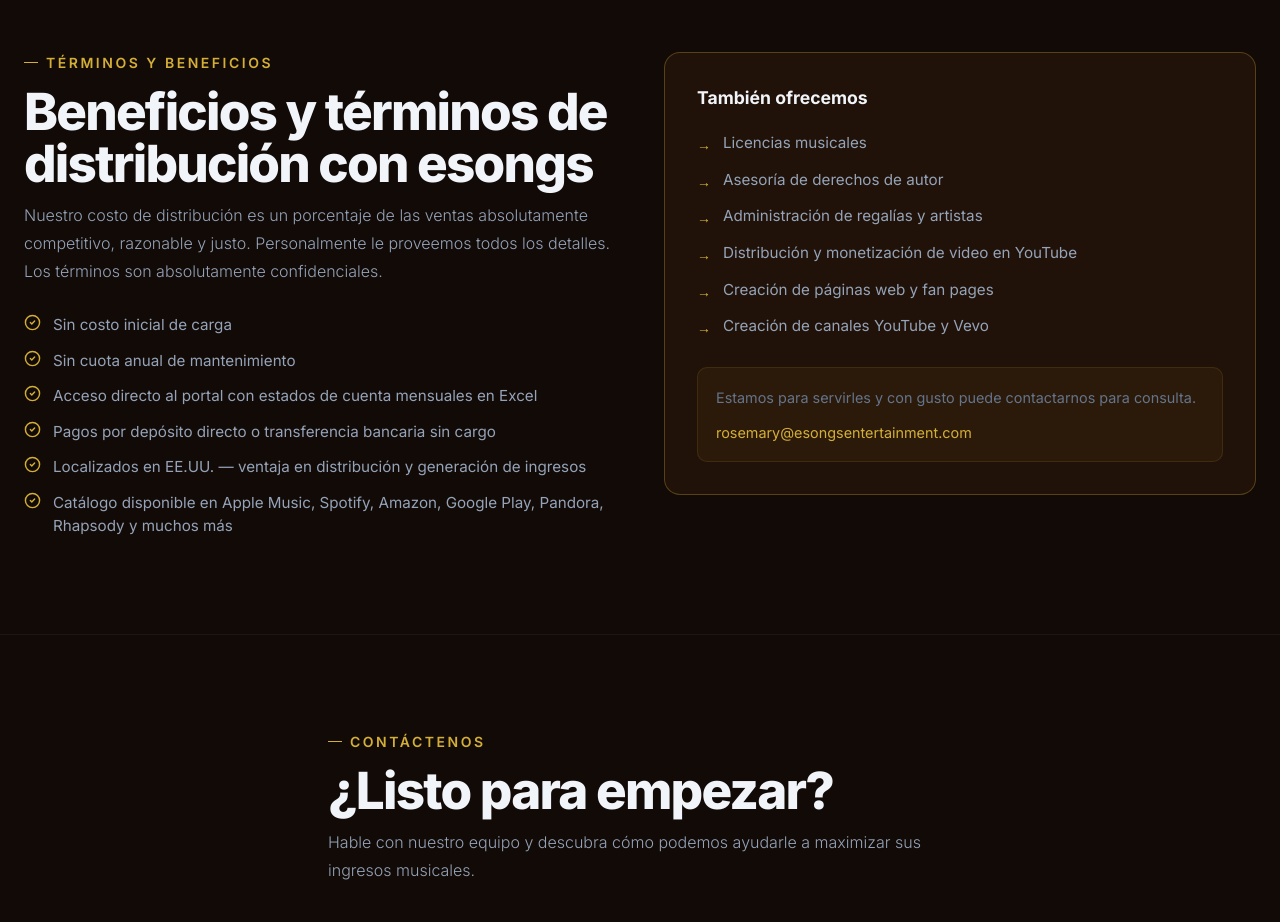
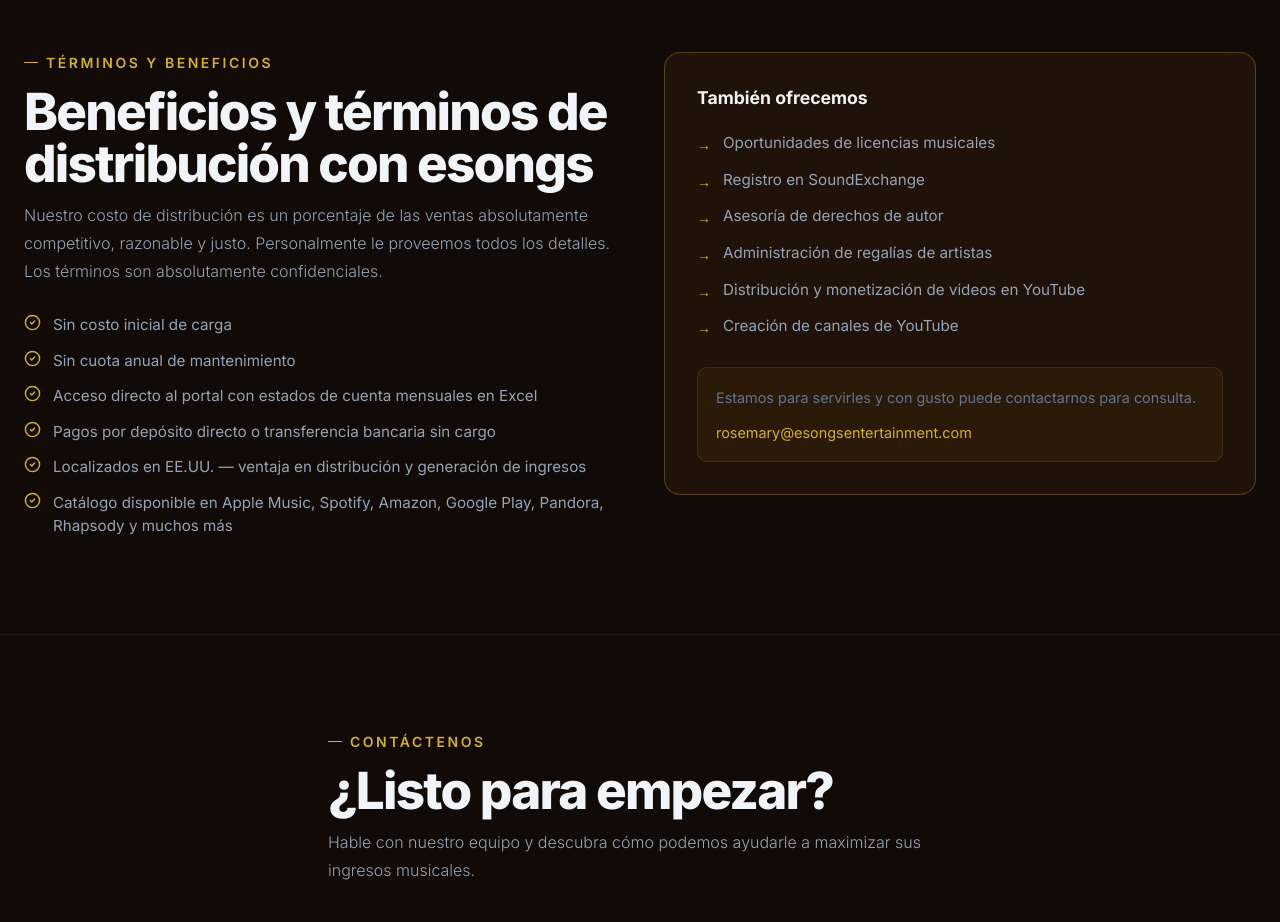
Before and after one commit to DavidDq11/esongsentertainment_Front, a React (Vite) app: page / in a window 1280 px wide. Shown: the part 4140-5062 px from the top of the page. Built offline with nearby package versions, Linux system fonts and the light colour scheme; no server answers.

Commit message:
traduccion

```diff
--- a/src/app/i18n.ts
+++ b/src/app/i18n.ts
@@ -125,12 +125,12 @@ export const LP = {
     ctaBen5: "Localizados en EE.UU. — ventaja en distribución y generación de ingresos",
     ctaBen6: "Catálogo disponible en Apple Music, Spotify, Amazon, Google Play, Pandora, Rhapsody y muchos más",
     ctaExtraTitle: "También ofrecemos",
-    ctaExtra1: "Licencias musicales",
-    ctaExtra2: "Asesoría de derechos de autor",
-    ctaExtra3: "Administración de regalías y artistas",
-    ctaExtra4: "Distribución y monetización de video en YouTube",
-    ctaExtra5: "Creación de páginas web y fan pages",
-    ctaExtra6: "Creación de canales YouTube y Vevo",
+    ctaExtra1: "Oportunidades de licencias musicales",
+    ctaExtra2: "Registro en SoundExchange",
+    ctaExtra3: "Asesoría de derechos de autor",
+    ctaExtra4: "Administración de regalías de artistas",
+    ctaExtra5: "Distribución y monetización de videos en YouTube",
+    ctaExtra6: "Creación de canales de YouTube",
     // Footer
     footerFollow: "Síguenos",
     footerRights: "Todos los derechos reservados.",
@@ -273,9 +273,9 @@ export const T = {
 
     // Admin sidebar
     menuTitle: "Menú Principal",
-    inicio: "Inicio",         inicioDesc: "Vista general",
-    subir: "Subir Reportes",  subirDesc: "Enviar archivos a un sello",
-    sellos: "Mis Sellos",     sellosDesc: "Ver y gestionar cuentas",
+    inicio: "Inicio", inicioDesc: "Vista general",
+    subir: "Subir Reportes", subirDesc: "Enviar archivos a un sello",
+    sellos: "Mis Sellos", sellosDesc: "Ver y gestionar cuentas",
     reportes: "Todos los Reportes", reportesDesc: "Historial completo",
     tipTitle: "💡 Tip rápido",
     tipBody: "Para subir: clic en Subir Reportes, elija el sello y arrastre los archivos.",
@@ -418,10 +418,10 @@ export const T = {
 
     // Admin sidebar
     menuTitle: "Main Menu",
-    inicio: "Home",           inicioDesc: "Overview",
-    subir: "Upload Reports",  subirDesc: "Send files to a label",
-    sellos: "My Labels",      sellosDesc: "View and manage accounts",
-    reportes: "All Reports",  reportesDesc: "Complete history",
+    inicio: "Home", inicioDesc: "Overview",
+    subir: "Upload Reports", subirDesc: "Send files to a label",
+    sellos: "My Labels", sellosDesc: "View and manage accounts",
+    reportes: "All Reports", reportesDesc: "Complete history",
     tipTitle: "💡 Quick Tip",
     tipBody: "To upload: click Upload Reports, choose the label and drag the files.",
     adminUser: "Administrator",
```
